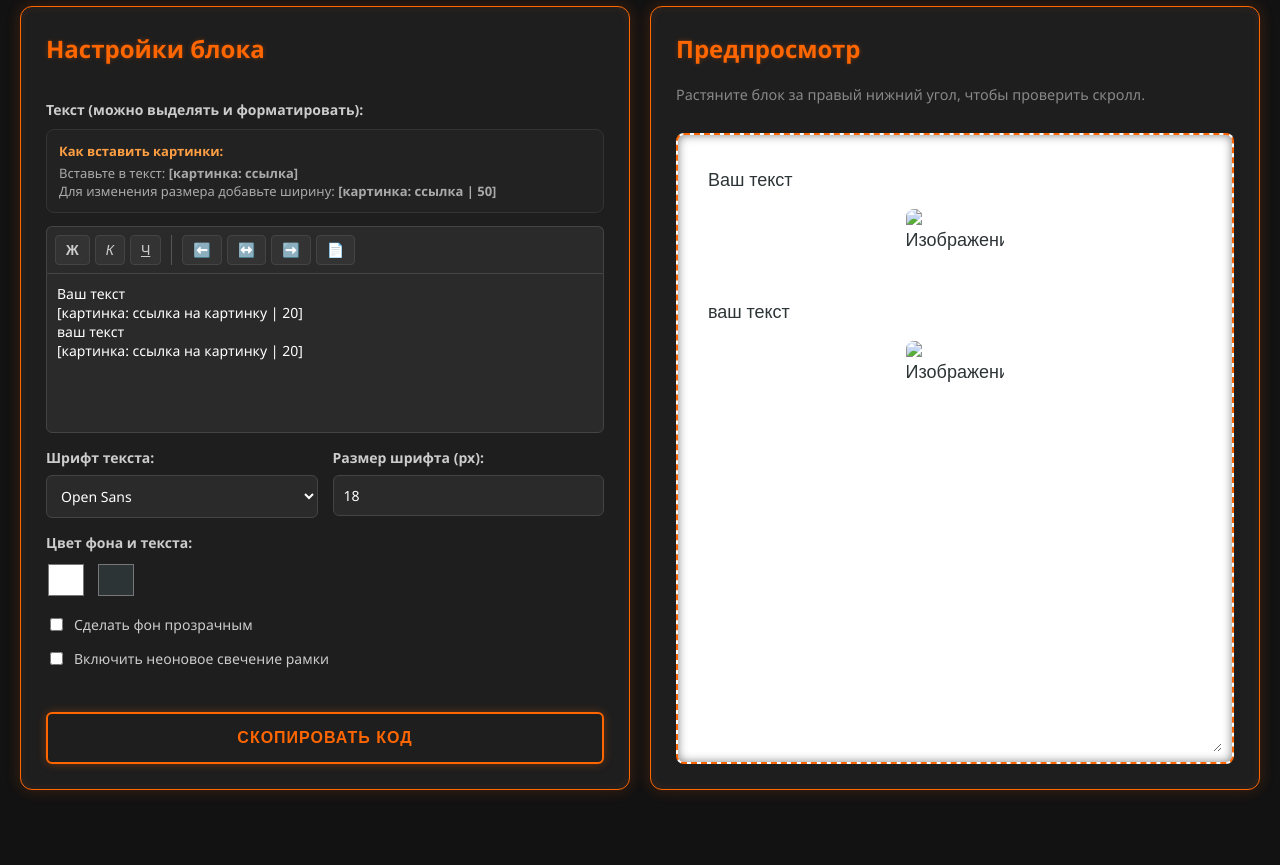
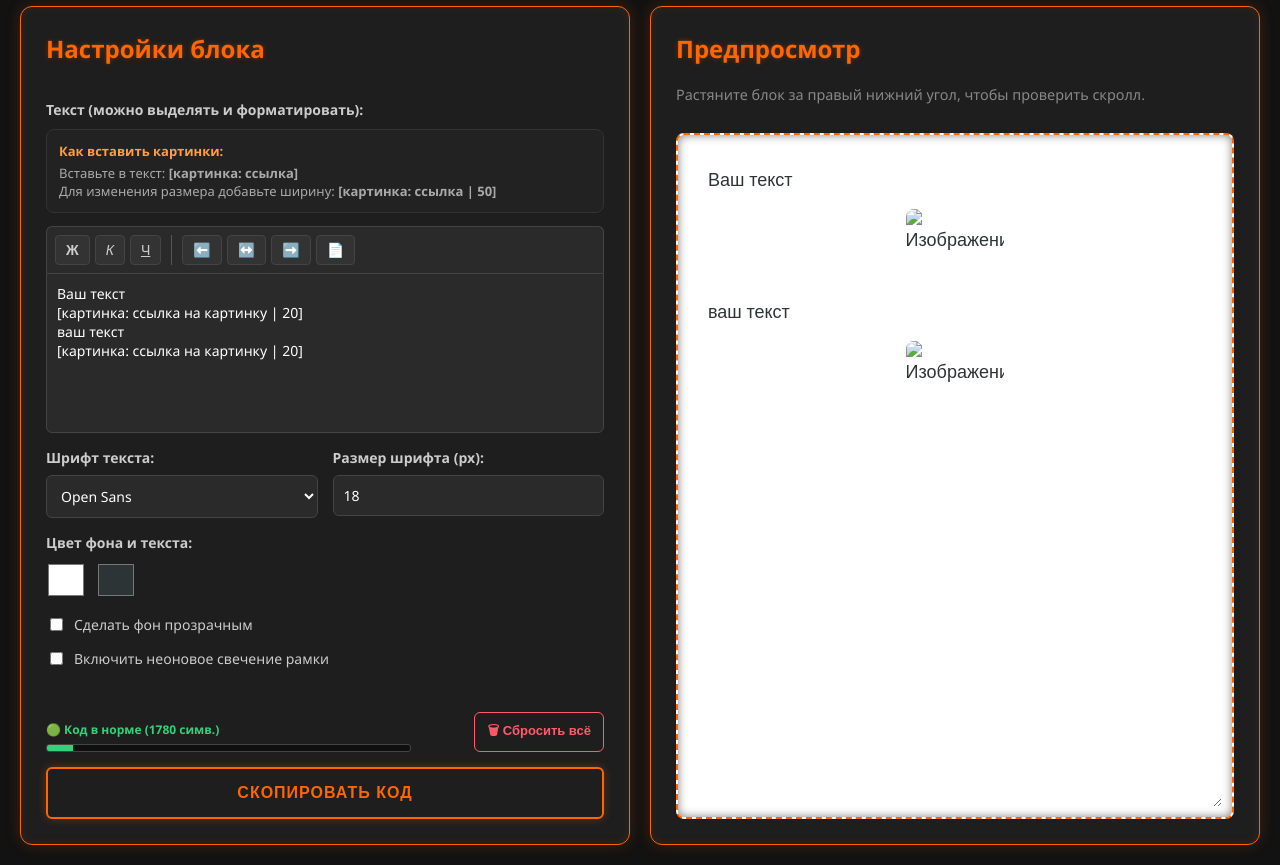
Before and after one commit to svetlana18011991/scroll, a plain HTML site: page index.html in a window 1280 px wide. Shown: the part 114-979 px from the top of the page. Before the commit the page ends 924 px from the top, so only its background shows below. Drawn offline with nearby package versions, Linux system fonts and the light colour scheme; a web font is replaced by a local one.

Commit message:
Update index.html

```diff
--- a/index.html
+++ b/index.html
@@ -172,7 +172,6 @@
         .hint-box span { display: block; }
 
         .btn-copy {
-            margin-top: auto;
             padding: 15px 20px;
             background: transparent;
             color: #ff6600;
@@ -193,6 +192,23 @@
             box-shadow: 0 0 20px rgba(255, 102, 0, 0.7);
         }
         .btn-copy:active { transform: scale(0.98); }
+
+        /* Кнопка сброса */
+        .btn-reset {
+            padding: 8px 12px;
+            background: transparent;
+            color: #ff5b6b;
+            border: 1px solid #ff5b6b;
+            border-radius: 6px;
+            cursor: pointer;
+            font-size: 13px;
+            font-weight: bold;
+            transition: all 0.2s;
+        }
+        .btn-reset:hover {
+            background: rgba(255, 91, 107, 0.15);
+            box-shadow: 0 0 8px rgba(255, 91, 107, 0.4);
+        }
 
         #preview-wrapper {
             width: 100%;
@@ -313,6 +329,17 @@
         </div>
 
         <br><br>
+
+        <div style="display: flex; justify-content: space-between; align-items: flex-end; margin-bottom: 15px;">
+            <div style="display:flex; flex-direction:column; gap:6px; width: 65%;">
+               <span id="lblSizeText" style="font-size:12px; font-weight:bold; color:#33d17a;">🟢 Код в норме</span>
+               <div style="width:100%; background:rgba(0,0,0,0.5); border:1px solid #444; height:6px; border-radius:3px; overflow:hidden;">
+                  <div id="barSize" style="width:0%; height:100%; background:#33d17a; transition: width 0.3s, background 0.3s;"></div>
+               </div>
+            </div>
+            <button class="btn-reset" onclick="resetAll()">🗑 Сбросить всё</button>
+        </div>
+
         <button class="btn-copy" onclick="copyCode()" id="copyBtn">Скопировать код</button>
     </div>
 
@@ -348,6 +375,47 @@
         function formatText(command) {
             document.execCommand(command, false, null);
             editorArea.focus();
+            generateCode();
+        }
+
+        // Функция проверки размера кода
+        function checkCodeSize(codeStr) {
+            const maxLen = 25000; // Безопасный лимит для Genially
+            const curLen = codeStr.length;
+            const pct = Math.min(100, (curLen / maxLen) * 100);
+
+            const bar = document.getElementById("barSize");
+            const lblText = document.getElementById("lblSizeText");
+
+            if (bar) bar.style.width = pct + "%";
+
+            if (curLen < maxLen * 0.75) {
+                if(bar) bar.style.background = "#33d17a";
+                if(lblText) { lblText.textContent = "🟢 Код в норме (" + curLen + " симв.)"; lblText.style.color = "#33d17a"; }
+            } else if (curLen <= maxLen) {
+                if(bar) bar.style.background = "#d99a29";
+                if(lblText) { lblText.textContent = "🟡 Почти лимит (" + curLen + " симв.)"; lblText.style.color = "#d99a29"; }
+            } else {
+                if(bar) bar.style.background = "#ff5b6b";
+                if(lblText) { lblText.textContent = "🔴 ПРЕВЫШЕН ЛИМИТ (" + curLen + " симв.)"; lblText.style.color = "#ff5b6b"; }
+            }
+        }
+
+        // Функция полного сброса
+        function resetAll() {
+            if(!confirm("Точно сбросить все настройки и удалить текст? Это нельзя отменить.")) return;
+
+            editorArea.innerHTML = "Ваш текст<br>[картинка: ссылка на картинку | 20]<br>ваш текст<br>[картинка: ссылка на картинку | 20]";
+            document.getElementById('fontFamily').value = "'Open Sans', sans-serif";
+            document.getElementById('fontSize').value = "18";
+            document.getElementById('bgColor').value = "#ffffff";
+            document.getElementById('textColor').value = "#2d3436";
+            document.getElementById('transparentBg').checked = false;
+
+            neonCheckbox.checked = false;
+            document.getElementById('neonColor').value = "#ff6600";
+            neonColorGroup.style.display = 'none';
+
             generateCode();
         }
 
@@ -414,7 +482,12 @@
 
             const escapedHTML = innerHTML.replace(/"/g, '&quot;');
             currentHtmlCode = `<iframe style="width: 100%; height: 100%; border: none; background: transparent;" srcdoc="${escapedHTML}"></iframe>`;
+
+            // Обновляем предпросмотр
             document.getElementById('preview-content').innerHTML = currentHtmlCode;
+
+            // Проверяем и показываем размер кода
+            checkCodeSize(currentHtmlCode);
         }
 
         function copyCode() {
```
